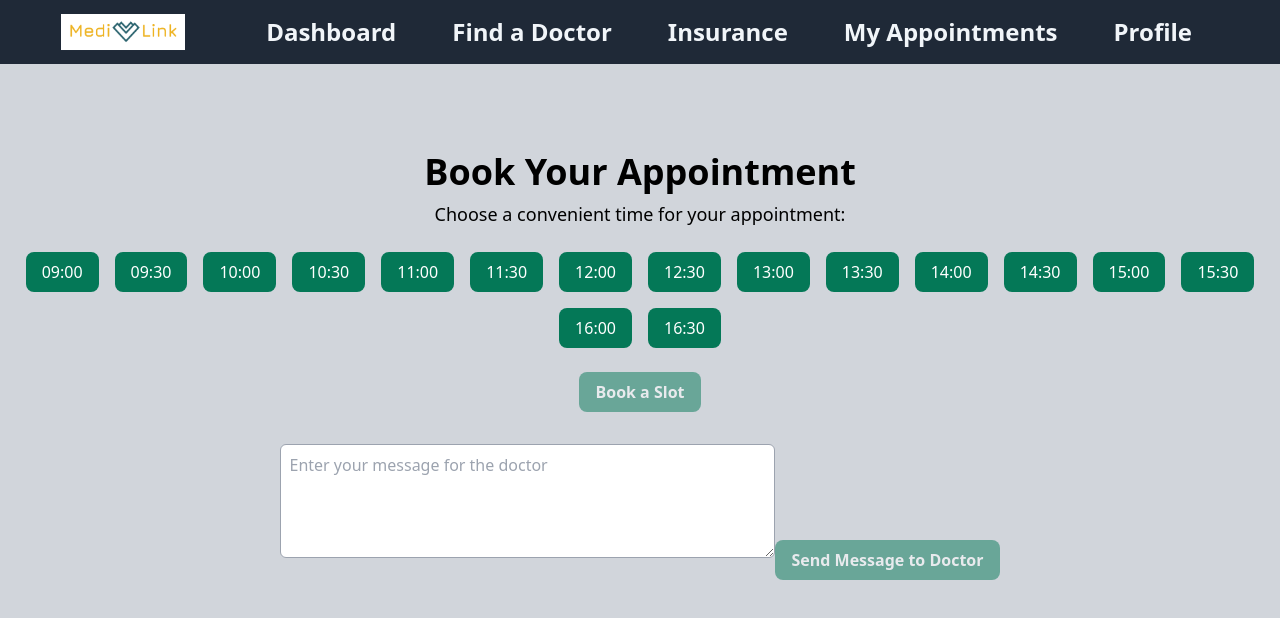
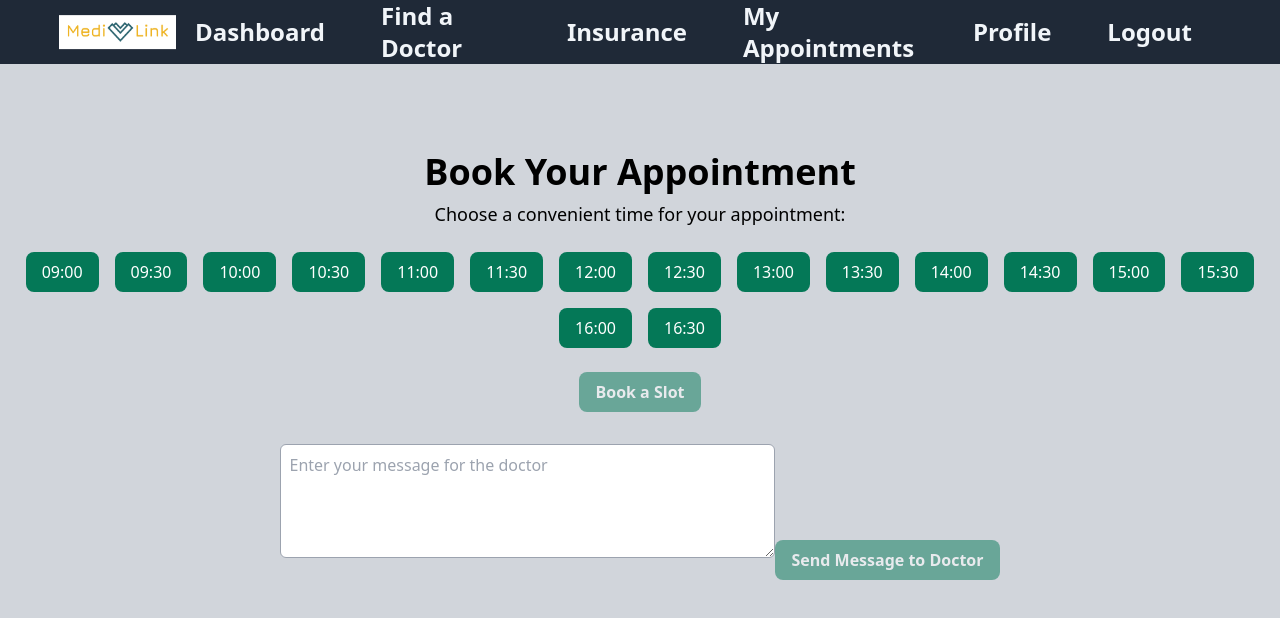
Before and after one commit to pavanpandya/patient-frontend, a Next.js app: page /book in a window 1280 px wide. Shown: the top 618 px of the page. Built offline with nearby package versions, Linux system fonts and the light colour scheme.

Commit message:
Added Logout Button

```diff
--- a/src/components/NavBar.tsx
+++ b/src/components/NavBar.tsx
@@ -11,6 +11,7 @@ function Header() {
                 <Link className="font-black pr-14 text-2xl" href="/insurance">Insurance</Link>
                 <Link className="font-black pr-14 text-2xl" href="/patientappointments">My Appointments</Link>
                 <Link className="font-black pr-14 text-2xl" href="/account">Profile</Link>
+                <Link className="font-black pr-14 text-2xl" href="/">Logout</Link>
             </div>
         </nav>
     );
--- a/src/components/NavBard.tsx
+++ b/src/components/NavBard.tsx
@@ -10,6 +10,7 @@ function Header() {
                 <Link className="font-black pr-14 text-2xl" href="/search">Testimonials</Link>
                 <Link className="font-black pr-14 text-2xl" href="/insurance">Chat</Link>
                 <Link className="font-black pr-14 text-2xl" href="/account">Profile</Link>
+                <Link className="font-black pr-14 text-2xl" href="/">Logout</Link>
             </div>
         </nav>
     );
```
Also changed, not shown: 1 other file (tests, documents, lock files or other folders).
